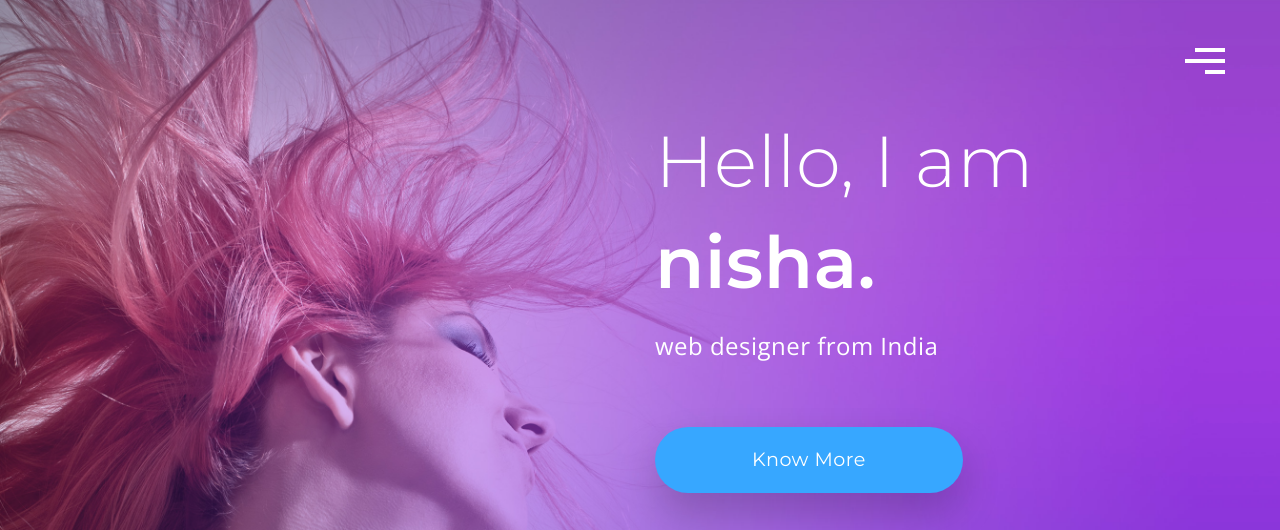
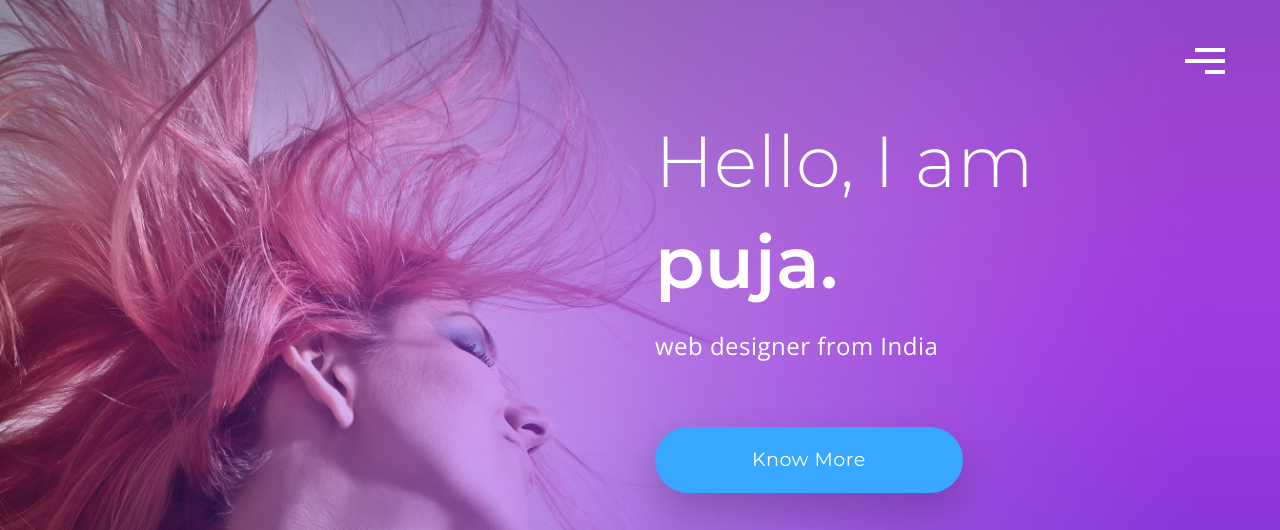
Before and after one commit to Kaviyarasu12345/myproject1, a plain HTML site: page Maria Ferrero Free Website Template - Free-CSS.com/One-Page-Portfolio-Template-master/index.html in a window 1280 px wide. Shown: the top 530 px of the page. Drawn offline with nearby package versions, Linux system fonts and the light colour scheme; a script that the page names is missing.

Commit message:
chnagename

```diff
--- a/Maria Ferrero Free Website Template - Free-CSS.com/One-Page-Portfolio-Template-master/index.html
+++ b/Maria Ferrero Free Website Template - Free-CSS.com/One-Page-Portfolio-Template-master/index.html
@@ -50,7 +50,7 @@
               </nav>
               <!-- <a href="#" class="menu"><img src="assets/menu.png"></a> -->
               <div class="hero-text">
-                <h1><span>Hello, I am</span><br>nisha.</h1>
+                <h1><span>Hello, I am</span><br>puja.</h1>
                 <h3>web designer from India</h3>
                 <a href="#" class="btn btn-lg btn-primary">Know More</a>
                 <ul class="social-links">
```
